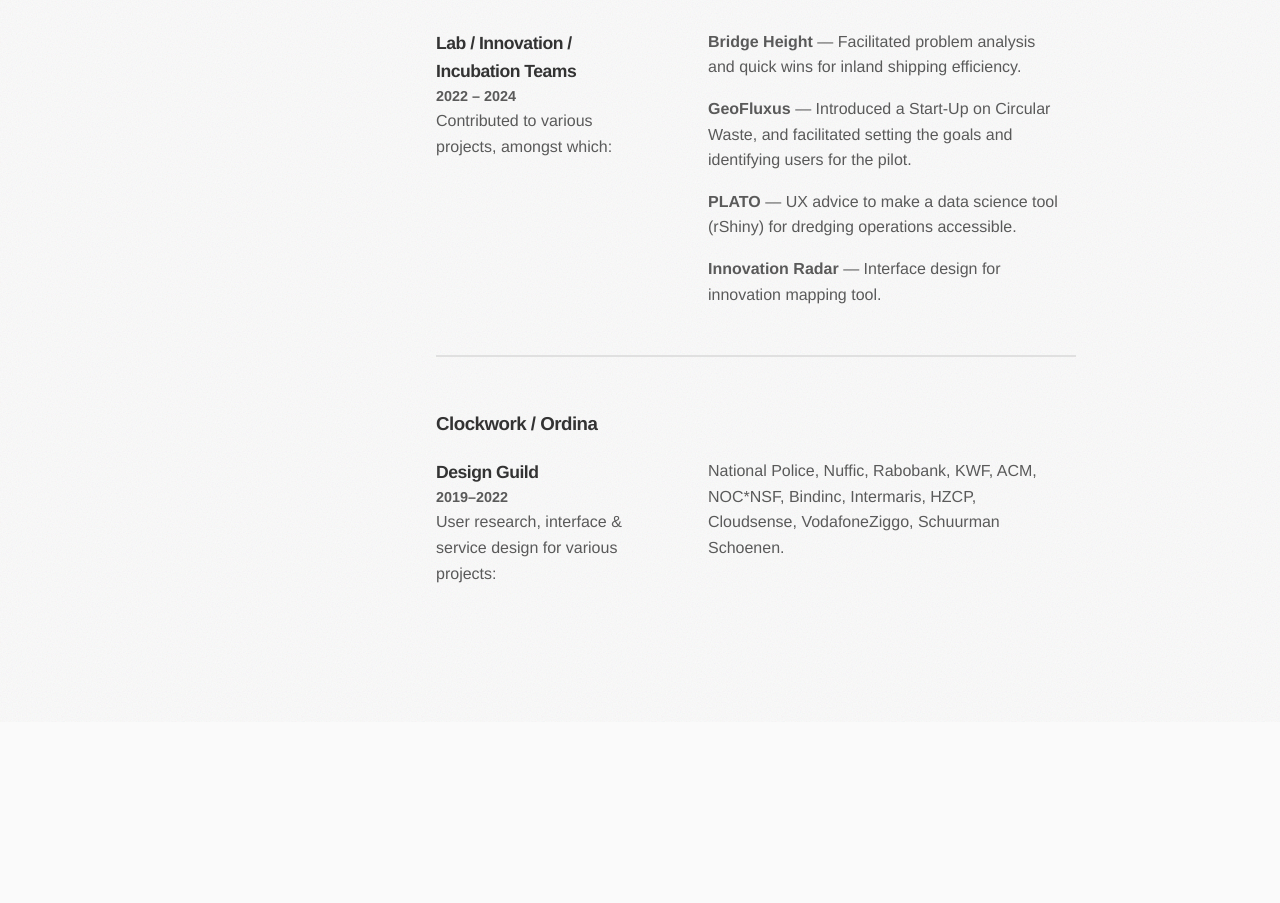
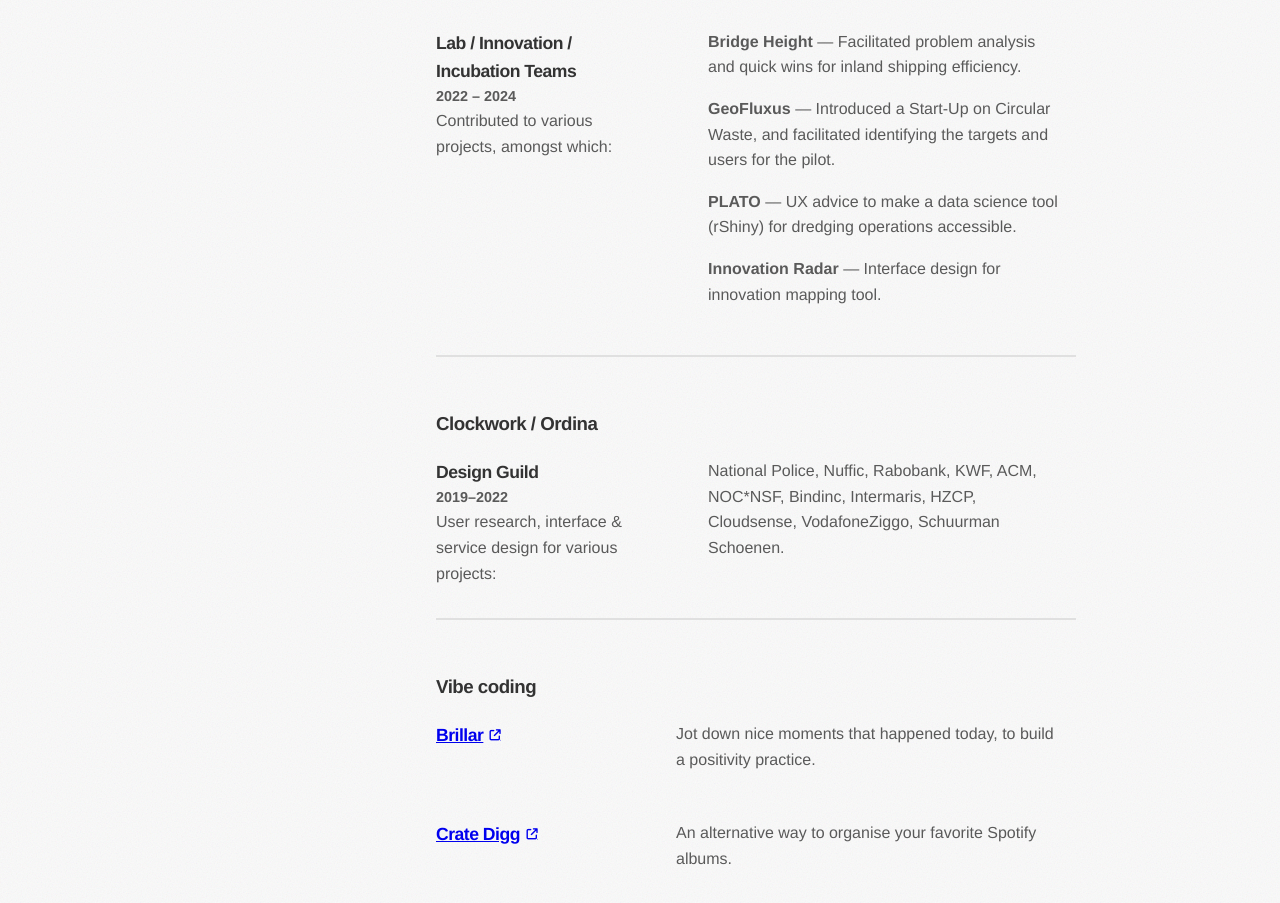
Before and after one commit to paulmiddelkoopux/portfolio, a website: page index.html in a window 1280 px wide. Shown: the part 1189-2092 px from the top of the page. Before the commit the page ends 1911 px from the top, so only its background shows below. Drawn offline with Linux system fonts and the light colour scheme.

Commit message:
content modifications

```diff
--- a/index.html
+++ b/index.html
@@ -4,10 +4,15 @@
   <meta charset="UTF-8" />
   <meta name="viewport" content="width=device-width, initial-scale=1.0"/>
   <link rel="icon" href="./assets/favicon.svg" type="image/svg+xml" />
+    <link rel="stylesheet" href="https://cdnjs.cloudflare.com/ajax/libs/font-awesome/6.5.0/css/all.min.css" integrity="sha512-... (shortened) ..." crossorigin="anonymous" referrerpolicy="no-referrer" />
+
   <title>Paul Middelkoop – Product & Service Designer</title>
   <style>
     a {
-      color:rgb(39, 37, 49);
+      display: flex;
+      flex-direction: row;
+      gap: 4px;
+      align-items: center;
     }
     a:hover {
       opacity: 0.7;
@@ -51,6 +56,12 @@
     }
    hr {
     border:solid 1px #e0e0e0;
+   }
+   i {
+    display:inline-block;
+    height: 16px;
+    width: 16px;
+    transform: scale(0.7);
    }
    img {
   width: 100%;
@@ -104,6 +115,7 @@
       flex-direction: column;
       gap: 0.25rem;
     }
+
     .fadeIn{
   width:100%;
   height:4rem;
@@ -190,7 +202,7 @@
 
   <section>
     <h2>Hi there</h2>
-    <p class="description">As a designer, I help develop user-friendly and effective products and services. Based on Design Thinking, I facilitate workshops, map customer journeys, and design concepts to quickly validate the riskiest assumptions. I also detail flows, interaction patterns, and interfaces so that MVPs succeed on their merit — not fail due to execution.</p>
+    <p class="description">As a designer, I help develop user-friendly and effective products and services. Based on Design Thinking, I facilitate workshops, map customer journeys, and design concepts to quickly validate the riskiest assumptions. I also design flows, interaction patterns, and interfaces so that MVPs succeed on their merit — not fail due to execution.</p>
   </section>
 
   <section>
@@ -198,7 +210,7 @@
     <h3>Port of Rotterdam</h3>
     <div class="project">
         <div class="project-info">
-            <h3><a href="https://www.routescanner.com" target="_blank">Routescanner</a></h3>
+            <a href="https://www.routescanner.com" target="_blank"><h3>Routescanner</h3><i class="fa-solid fa-arrow-up-right-from-square"></i></a>
             <p class="meta">2022 – Present</p>
             <p class="description">Google Maps for Global Container Shipping</p>
           </div>
@@ -213,9 +225,7 @@
 
     <div class="project">
         <div class="project-info">
-        <h3>
-            <a href="https://publications.portofrotterdam.com/digital-report-2024/port-alert" target="_blank" rel="noopener">Port Alert</a>
-          </h3>
+            <a href="https://publications.portofrotterdam.com/digital-report-2024/port-alert" target="_blank" rel="noopener"><h3>Port Alert</h3><i class="fa-solid fa-arrow-up-right-from-square"></i> </a>
           <p class="meta">2022 – 2024</p>
           <p class="description">Alerting system for Truckers & Terminals</p>
     </div>
@@ -236,7 +246,7 @@
     </div>
       <ul>
         <li><strong>Bridge Height</strong> &mdash; Facilitated problem analysis and quick wins for inland shipping efficiency.</li>
-        <li><strong>GeoFluxus</strong> &mdash; Introduced a Start-Up on Circular Waste, and facilitated setting the goals and identifying users for the pilot.</li>
+        <li><strong>GeoFluxus</strong> &mdash; Introduced a Start-Up on Circular Waste, and facilitated identifying the targets and users for the pilot.</li>
         <li><strong>PLATO</strong> &mdash; UX advice to make a data science tool (rShiny) for dredging operations accessible.</li>
         <li><strong>Innovation Radar</strong> &mdash; Interface design for innovation mapping tool.</li>
       </ul>
@@ -257,6 +267,29 @@
         <li>National Police, Nuffic, Rabobank, KWF, ACM, NOC*NSF, Bindinc, Intermaris, HZCP, Cloudsense, VodafoneZiggo, Schuurman Schoenen.</li>
       </ul>
     </div>
+
+    <hr>
+
+    <br>
+    <h3>Vibe coding</h3>
+
+    <div class="project">
+        <div class="project-info">
+        <a href="https://brillar.web.app/" target="_blank" rel="noopener"><h3>Brillar</h3><i class="fa-solid fa-arrow-up-right-from-square"></i> </a>
+    </div>
+      <ul>
+        <li>Jot down nice moments that happened today, to build a positivity practice.</li>
+      </ul>
+    </div>
+
+    <div class="project">
+        <div class="project-info">
+        <a href="https://cratedigg.com/" target="_blank" rel="noopener"><h3>Crate Digg</h3><i class="fa-solid fa-arrow-up-right-from-square"></i> </a>
+    </div>
+      <ul>
+        <li>An alternative way to organise your favorite Spotify albums.</li>
+      </ul>
+    </div>
   </section>
   </div>
   <div class="fadeIn"></div>
```
